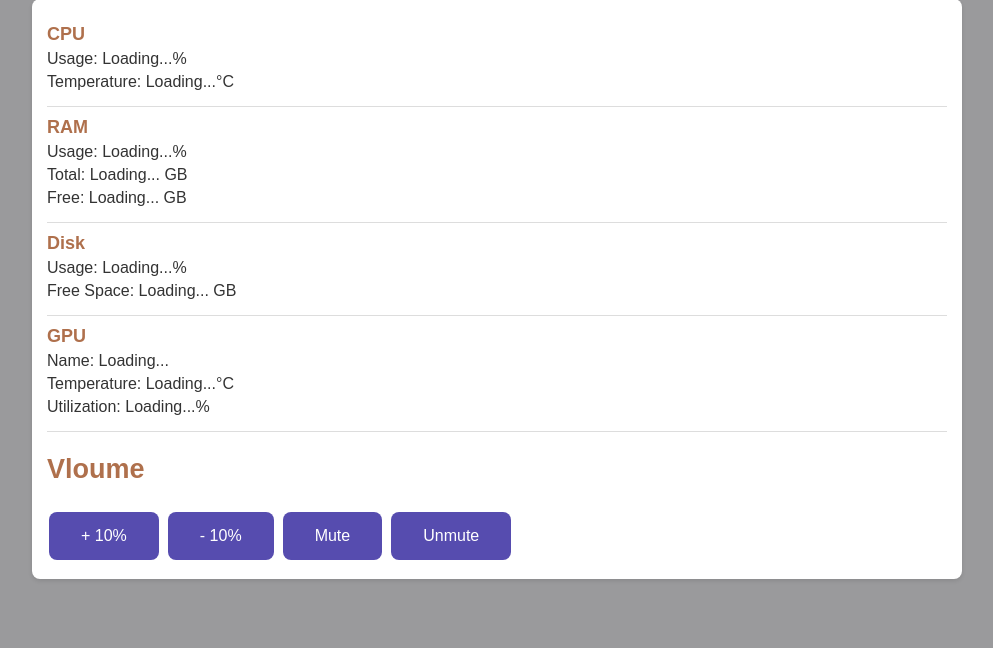
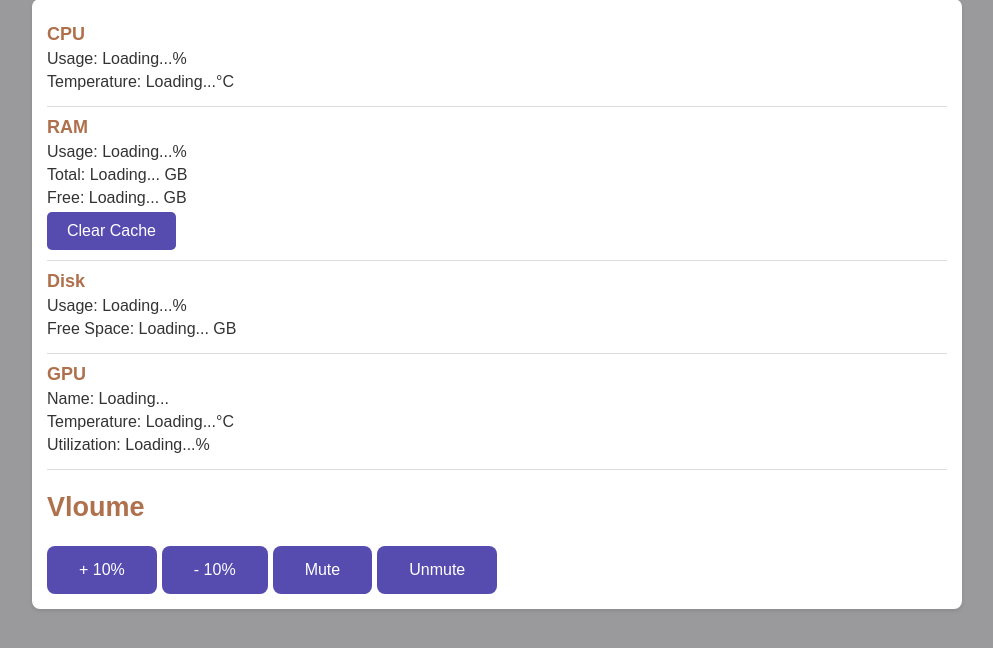
Before and after one commit to Samer-Ismael/PC-Gaming-App, a Flask app: template templates/index.html in a window 1280 px wide. Shown: the part 131-779 px from the top of the page, without its empty margins (143-1136 px from the left). Run offline with Flask 3, Linux system fonts and the light colour scheme; the template is opened without the code that fills it: most values are stand-ins (such as "Sample title", 1, 10 or a date in 2020); parts of the project's set-up code (start-up, migrations or seed data) failed here and were passed over.

Commit message:
Adding clear Cache funcktion

```diff
--- a/app.py
+++ b/app.py
@@ -4,7 +4,7 @@ import logging
 from werkzeug.serving import WSGIRequestHandler
 from gpu import get_gpu_metrics, init_gpu
 import cpu
-from ram import get_ram_metrics
+from ram import get_ram_metrics, clear_cache_mem
 from disk import get_disk_metrics
 import psutil
 import webbrowser
@@ -112,6 +112,14 @@ def unmute():
         return jsonify({"message": "Volume unmuted successfully"}), 200
     except Exception as e:
         return jsonify({"message": f"Error: {str(e)}"}), 500
+
+@app.route("/clear_cache", methods=["POST"])
+def clear_cache():
+    try:
+        clear_cache_mem()
+        return jsonify({"message": "Standby memory cleared successfully."}), 200
+    except Exception as e:
+        return jsonify({"error": str(e)}), 500
 #-------------------------------------------------------------------------------------
 
 
--- a/cpu.py
+++ b/cpu.py
@@ -24,7 +24,6 @@ if not is_admin():
 
 print("Running with administrator privileges.")
 
-
 dll_path = os.path.join(os.path.dirname(os.path.abspath(__file__)), 'lib', 'OpenHardwareMonitorLib.dll')
 
 clr.AddReference(dll_path)
@@ -38,7 +37,6 @@ def get_temperatures():
     hw.Open()
 
     cpu_temp = None
-    gpu_temp = None
 
     for i in hw.Hardware:
         i.Update()
@@ -48,7 +46,6 @@ def get_temperatures():
                 if sensor.Name == "CPU Package":
                     cpu_temp = sensor.Value
 
-
             if sensor.SensorType == Hardware.SensorType.Temperature and i.HardwareType == Hardware.HardwareType.GpuNvidia:
                 if sensor.Name == "GPU Core":
                     gpu_temp = sensor.Value
--- a/static/script.js
+++ b/static/script.js
@@ -1,8 +1,4 @@
-// Show a popup with the IP address
-window.onload = function() {
-    const ipAddress = "{{ ip_address }}";  // Flask will inject the IP address here
-    alert("This is the link to use on your phone: 'http://" + ipAddress + ":5000'");
-}
+
 
 function fetchMetrics() {
     fetch('/metrics')
@@ -54,3 +50,10 @@ document.addEventListener('DOMContentLoaded', () => {
             .catch(error => console.error('Error:', error));
     });
 });
+
+document.getElementById("clear-cache").addEventListener("click", () => {
+    fetch("/clear_cache", { method: "POST" })
+        .then(response => response.json())
+        .then(data => alert(data.message || data.error))
+        .catch(err => console.error("Error clearing cache:", err));
+});
--- a/static/style.css
+++ b/static/style.css
@@ -1,38 +1,33 @@
-.volume-controls button {
-    background-color:rgb(86, 76, 175); /* Green background */
-    border: none;              /* Remove borders */
-    color: white;              /* White text */
-    padding: 15px 32px;        /* Padding */
-    text-align: center;        /* Centered text */
-    text-decoration: none;     /* Remove underline */
-    display: inline-block;     /* Inline-block */
-    font-size: 16px;           /* Increase font size */
-    margin: 4px 2px;           /* Margin */
-    cursor: pointer;           /* Pointer cursor on hover */
-    border-radius: 8px;        /* Rounded corners */
-    transition: background-color 0.3s; /* Smooth transition */
-}
+/* ----------------------------------------
+   General Styles
+---------------------------------------- */
 
-.volume-controls button:hover {
-    background-color: #45a049; /* Darker green on hover */
-}
-
-.volume-controls i {
-    margin-right: 8px; /* Space between icon and text */
-}
+/* Body Styling */
 body {
     font-family: Arial, sans-serif;
     margin: 0;
     padding: 0;
-    background-color:rgb(154, 154, 156);
+    background-color: rgb(154, 154, 156);
     color: #333;
 }
+
+/* Header Styling */
 header {
-    background-color:rgb(86, 76, 175);
+    background-color: rgb(86, 76, 175);
     color: white;
     padding: 15px;
     text-align: center;
 }
+
+/* Footer Styling */
+footer {
+    text-align: center;
+    margin-top: 20px;
+    font-size: 12px;
+    color: #666;
+}
+
+/* Container Styling */
 .container {
     max-width: 900px;
     margin: 20px auto;
@@ -41,37 +36,88 @@ header {
     box-shadow: 0 2px 4px rgba(0, 0, 0, 0.1);
     border-radius: 8px;
 }
+
+/* Metric Section Styling */
 .metric {
     border-bottom: 1px solid #ddd;
     padding: 10px 0;
 }
+
 .metric:last-child {
     border-bottom: none;
 }
-.metric h2, .volume-controls {
+
+.metric h2,
+.volume-controls {
     font-size: 18px;
     margin: 0;
-    color:rgb(175, 112, 76);
+    color: rgb(175, 112, 76);
 }
+
 .metric p {
     margin: 5px 0;
 }
-footer {
-    text-align: center;
-    margin-top: 20px;
-    font-size: 12px;
-    color: #666;
+
+.metric div {
+    text-align: left;
 }
-/* Mobile styles */
+
+/* Icon Styling for Volume Controls */
+.volume-controls i {
+    margin-right: 8px; /* Space between icon and text */
+}
+
+/* ----------------------------------------
+   Button Styling
+---------------------------------------- */
+
+/* General Button Styling */
+button {
+    padding: 10px 20px;
+    font-size: 16px;
+    background-color: rgb(86, 76, 175); /* Purple color */
+    color: white;
+    border: none;
+    border-radius: 5px;
+    cursor: pointer;
+    transition: background-color 0.3s ease, transform 0.2s ease;
+}
+
+/* Hover and Active Button States */
+button:hover {
+    background-color: #45a049; /* Darker green when hovered */
+    transform: scale(1.05); /* Slightly enlarge the button */
+}
+
+button:active {
+    transform: scale(0.98); /* Shrink the button on click */
+}
+
+/* Volume Controls Button Styling */
+.volume-controls button {
+    background-color: rgb(86, 76, 175); /* Same purple for consistency */
+    border-radius: 8px;
+    padding: 15px 32px;
+    font-size: 16px;
+    cursor: pointer;
+    transition: background-color 0.3s;
+}
+
+/* ----------------------------------------
+   Responsive Styles
+---------------------------------------- */
+
+/* Mobile Styles for Header and Metrics */
 @media (max-width: 600px) {
     header {
         font-size: 18px;
     }
+
     .metric h2 {
         font-size: 16px;
     }
-}
-@media (max-width: 600px) {
+
+    /* Full-width buttons on smaller screens */
     .volume-controls button {
         width: 100%; /* Full width on small screens */
         font-size: 14px; /* Smaller text size */
--- a/templates/index.html
+++ b/templates/index.html
@@ -21,6 +21,9 @@
             <p>Usage: <span id="ram-usage">Loading...</span>%</p>
             <p>Total: <span id="ram-total">Loading...</span> GB</p>
             <p>Free: <span id="ram-free">Loading...</span> GB</p>
+            <div>
+                <button id="clear-cache">Clear Cache</button>
+            </div>
         </div>
         <div class="metric">
             <h2>Disk</h2>
@@ -42,6 +45,14 @@
         </div>
 
     </div>
+    <script>
+        // Show a popup with the IP address
+        window.onload = function() {
+            const ipAddress = "{{ ip_address }}";  // Flask will inject the IP address here
+            alert("This is the link to use on your phone: 'http://" + ipAddress + ":5000'");
+        }
+    </script>
+
     <script src="/static/script.js"></script>
 </body>
 </html>
```
Also changed, not shown: ram.py (+41 -0 lines).
